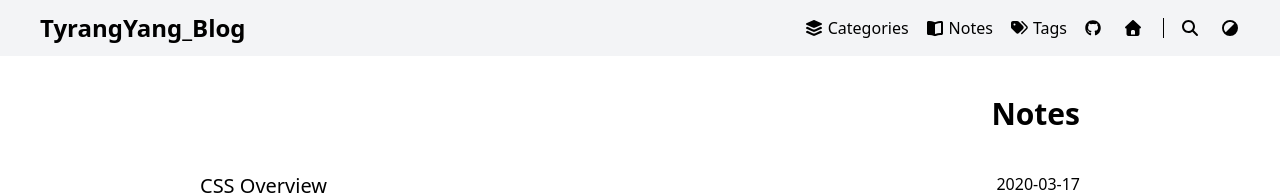
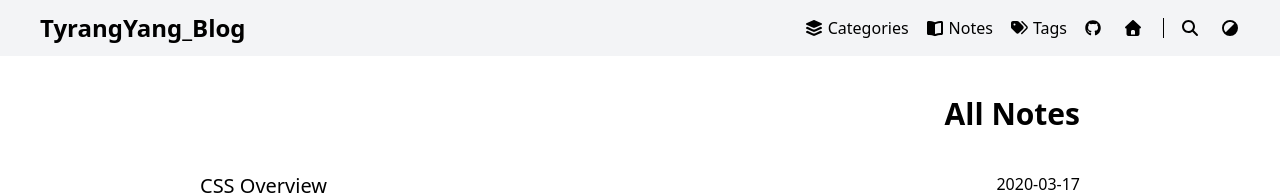
Before and after one commit to TyrangYang/blog-nextjs, a Next.js app: page /notes in a window 1280 px wide. Shown: the top 195 px of the page. Built offline with nearby package versions, Linux system fonts and the light colour scheme.

Commit message:
small adjustment

```diff
--- a/src/app/notes/[postname]/BackBtn.tsx
+++ b/src/app/notes/[postname]/BackBtn.tsx
@@ -8,6 +8,7 @@ const BackBtn: FC = () => {
     <button
       className="clickable-hover"
       onClick={() => {
+        // console.log(window.location.pathname);
         router.back();
       }}
     >
--- a/src/app/notes/[postname]/BackToTopBtn.tsx
+++ b/src/app/notes/[postname]/BackToTopBtn.tsx
@@ -36,7 +36,7 @@ export default function BackToTopBtn() {
         'flex justify-center items-center',
         'cursor-pointer',
         'transition-opacity duration-300',
-        'fixed left-5 bottom-10',
+        'fixed right-10 bottom-10',
         displayBtn ? 'opacity-100' : 'opacity-0 pointer-events-none',
       )}
     >
--- a/src/app/notes/[postname]/TableOfContents.tsx
+++ b/src/app/notes/[postname]/TableOfContents.tsx
@@ -75,7 +75,7 @@ export default function TableOfContents({
 
   return (
     <aside className="sm:fixed sm:right-0 sm:w-70 sm:h-full sm:block hidden">
-      <nav className="relative top-10 border-l-zinc-200 border-l-4 overflow-scroll">
+      <nav className="relative top-10 border-l-zinc-200 border-l-4 overflow-scroll max-h-10/12">
         <div className="text-xl font-bold mx-4">CONTENTS</div>
         <ul>
           {displayTOCHeader.map((head) => (
--- a/src/app/notes/page.tsx
+++ b/src/app/notes/page.tsx
@@ -7,7 +7,7 @@ import React from 'react';
 export default function PostPage() {
   return (
     <div className="grow sm:mx-50 mx-2 flex flex-col">
-      <h3 className="self-end my-10 text-3xl font-bold">Notes</h3>
+      <h3 className="self-end my-10 text-3xl font-bold">All Notes</h3>
       <ListPostByMetaList metaDataList={allMetaList}></ListPostByMetaList>
     </div>
   );
```
